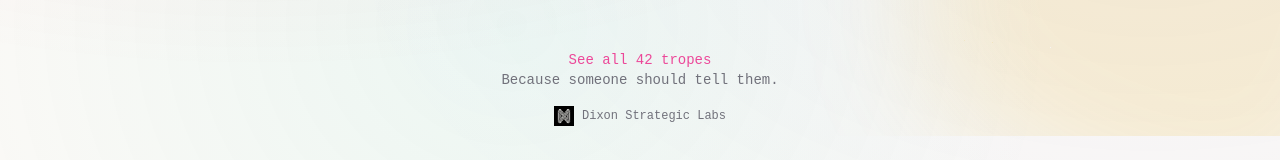
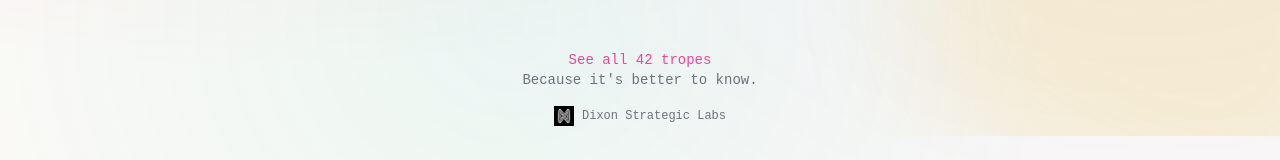
Before and after one commit to septapod/robo-trope-spotter, a Next.js app: page / in a window 1280 px wide. Shown: the part 664-824 px from the top of the page. Built offline with nearby package versions, Linux system fonts and the light colour scheme.

Commit message:
chore(copy): update footer tagline to 'because it's better to know'

```diff
--- a/src/app/page.tsx
+++ b/src/app/page.tsx
@@ -258,7 +258,7 @@ export default function Home() {
             See all 42 tropes
           </a>
           <p className="text-zinc-500 text-sm font-mono">
-            Because someone should tell them.
+            Because it's better to know.
           </p>
           <a href="https://dxn.is" target="_blank" rel="noopener noreferrer" className="inline-flex items-center gap-2 text-zinc-500 hover:text-zinc-600 transition-colors">
             <img src="/dxn-logomark.png" alt="Dixon Strategic Labs" className="h-5 w-5" />
--- a/src/app/report/[slug]/page.tsx
+++ b/src/app/report/[slug]/page.tsx
@@ -103,7 +103,7 @@ export default async function ReportPage({ params }: PageProps) {
       {/* Footer */}
       <footer className="relative z-10 border-t border-zinc-200/60 px-4 py-10 text-center">
         <p className="font-mono text-sm tracking-wider text-zinc-500 uppercase">
-          Because someone should tell them.
+          Because it's better to know.
         </p>
         <div className="mt-4 flex items-center justify-center gap-4">
           <a
--- a/src/app/tropes/page.tsx
+++ b/src/app/tropes/page.tsx
@@ -117,7 +117,7 @@ export default function TropesPage() {
             Analyze some text
           </a>
           <p className="mt-4 font-mono text-xs text-zinc-500">
-            Because someone should tell them.
+            Because it's better to know.
           </p>
           <a href="https://dxn.is" target="_blank" rel="noopener noreferrer" className="mt-4 inline-flex items-center gap-2 text-zinc-500 hover:text-zinc-600 transition-colors">
             <img src="/dxn-logomark.png" alt="Dixon Strategic Labs" className="h-5 w-5" />
```
Also changed, not shown: 1 other file (tests, documents, lock files or other folders).
